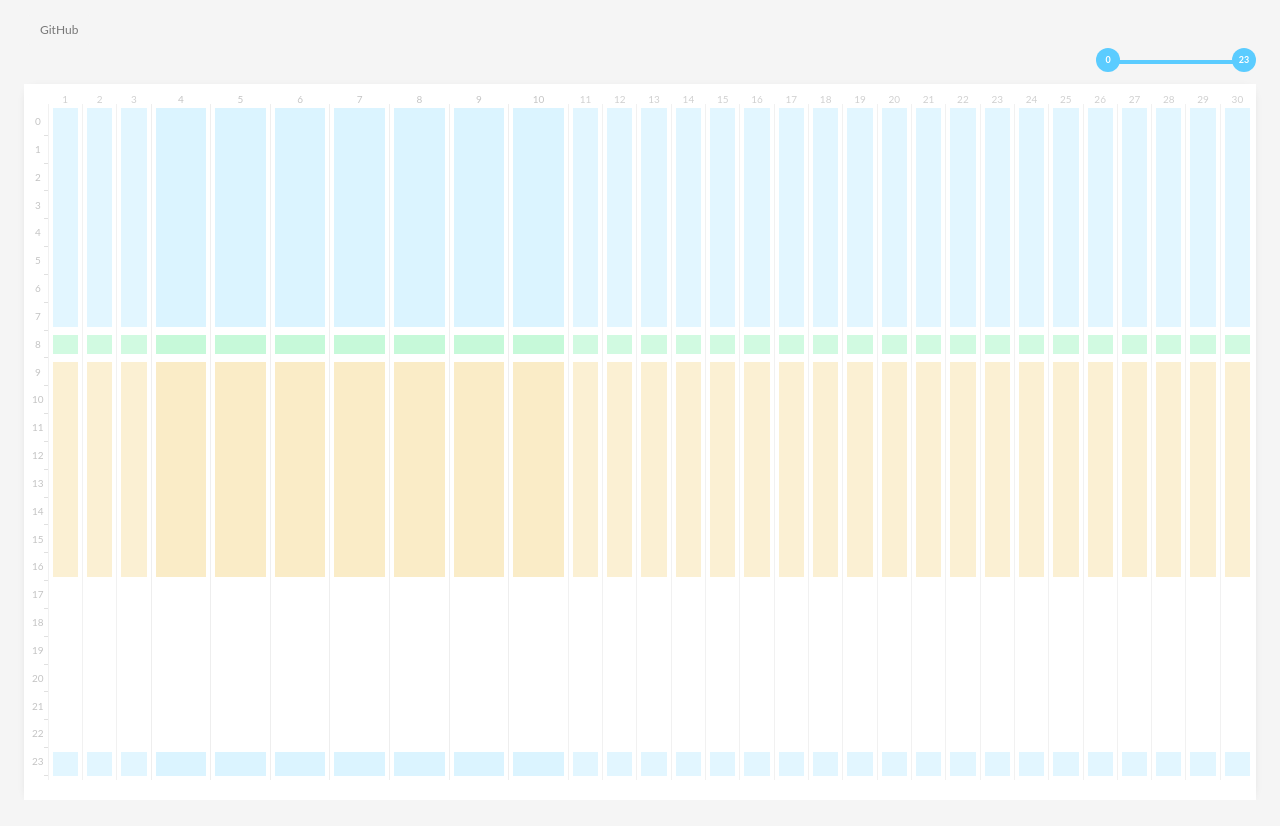
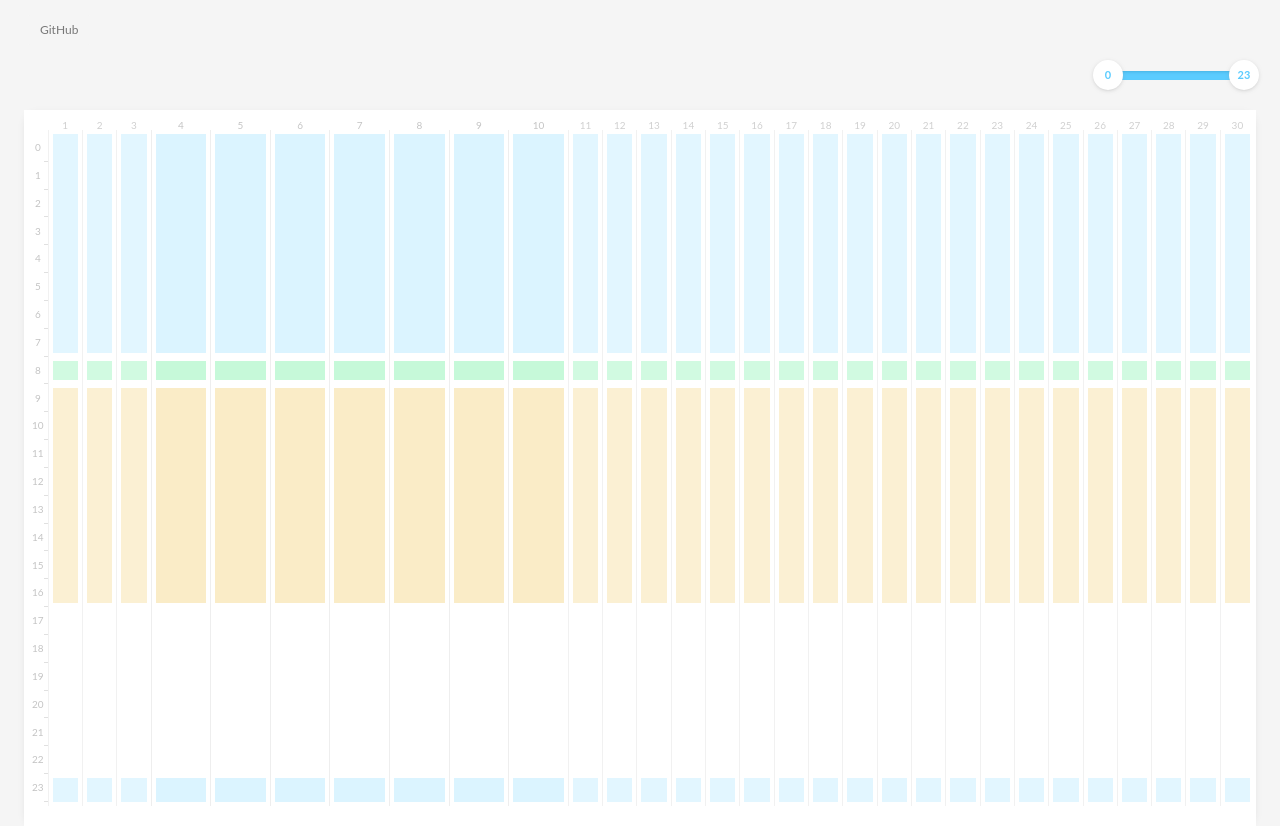
Before and after one commit to vincentbollaert/get-shit-done, a React app: page / in a window 1280 px wide. Before the commit the page ends 800 px from the top, so only its background shows below. Built offline with nearby package versions, Linux system fonts and the light colour scheme.

Commit message:
additional styling on hours filter

```diff
--- a/src/components/form/Range/component.jsx
+++ b/src/components/form/Range/component.jsx
@@ -4,8 +4,8 @@ import styled from 'styled-components'
 import { AMAZONITE, WHITE } from '../../../styles'
 import { STYLE_BORDER_COLOR } from '../constants'
 
-const STYLE_THUMB_SIZE = '2.4rem'
-const STYLE_TRACK_HEIGHT = '0.4rem'
+const STYLE_THUMB_SIZE = '3rem'
+const STYLE_TRACK_HEIGHT = '0.9rem'
 const TEST = '#5bccff'
 
 const STYLES_THUMB = `
@@ -13,30 +13,25 @@ const STYLES_THUMB = `
   display: flex;
   justify-content: center;
   align-items: center;
-  top: 0;
+  top: 50%;
   transform: translate(-50%, -50%);
   width: ${STYLE_THUMB_SIZE};
   height: ${STYLE_THUMB_SIZE};
   border-radius: 50%;
-  background-color: ${TEST};
+  background-color: ${WHITE};
   font-weight: bold;
-  color: ${WHITE};
-  font-size: 9px;
-  cursor: pointer;
-  transition: box-shadow 0.2s ease-out;
-
-  &:active {
-    box-shadow: 0 0 0 4px rgba(255, 255, 255, 0.1);
-    background-color: ${AMAZONITE};
-  };
+  color: ${TEST};
+  font-size: 11px;
+  box-shadow: 0px 1px 5px -2px #8a8a8abf;
 `
 
 const Wrap = styled.div`
   display: flex;
   flex-direction: column;
-  justify-content: flex-end;
   position: relative;
+  justify-content: center;
   width: 160px;
+  height: ${STYLE_THUMB_SIZE};
 `
 const InnerWrap = styled.div`
   position: relative;
@@ -45,7 +40,9 @@ const InnerWrap = styled.div`
 `
 const Track = styled.div`
   height: 100%;
-  background-color: ${STYLE_BORDER_COLOR};
+  background-color: rgba(188, 188, 188, 0.5);
+  border-radius: 4px;
+  box-shadow: inset 0 2px 5px -3px #8a8a8abf;
 `
 
 const ProgressBar = styled.div`
@@ -55,6 +52,7 @@ const ProgressBar = styled.div`
   right: ${p => p.right}%;
   height: 100%;
   background-color: ${TEST};
+  box-shadow: inset 0 2px 5px -3px #07567a80;
 `
 const Thumb = styled.div`
   ${STYLES_THUMB};
```
